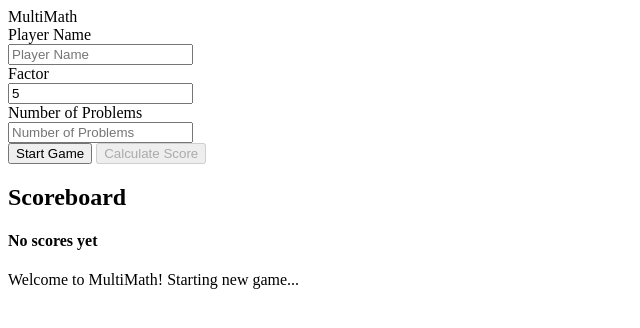
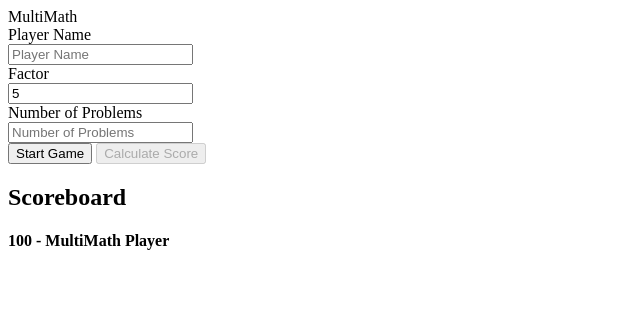
Before and after one commit to NtonBala/multimath-typescript, a website built with webpack: page index.html in a window 1280 px wide. Both pictures are taken after a click on the button "Start Game". Shown: the whole page, without its empty margins (0-640 px from the left). Built offline with nearby package versions, Linux system fonts and the light colour scheme.

Commit message:
Add posting scores functionality

```diff
--- a/app/app.ts
+++ b/app/app.ts
@@ -1,16 +1,33 @@
 'use strict';
+
+const DEFAULT_PLAYERNAME = 'MultiMath Player';
 
 function startGame() {
   // starting a new game
-  const messagesElement = document.getElementById('messages');
-  let playerName: string = 'Audrey';
+  const playerName: string | undefined = getInputValue('playername');
 
   logPlayer(playerName);
-  messagesElement!.innerText = 'Welcome to MultiMath! Starting new game...';
+  postScores(100, playerName);
 }
 
-function logPlayer(name: string): void {
+function logPlayer(name: string = DEFAULT_PLAYERNAME): void {
   console.log(`New game starting for player: ${name}`);
 }
 
+function getInputValue(elementId: string): string | undefined {
+  const inputElement: HTMLInputElement = <HTMLInputElement>document.getElementById(elementId);
+
+  if (inputElement.value === '') {
+    return undefined;
+  } else {
+    return inputElement.value;
+  }
+}
+
+function postScores(score: number, playerName: string = DEFAULT_PLAYERNAME): void {
+  const scoreElement: HTMLElement | null = document.getElementById('postedScores');
+
+  scoreElement!.innerText = `${score} - ${playerName}`;
+}
+
 document.getElementById('startGame')!.addEventListener('click', startGame);
--- a/index.html
+++ b/index.html
@@ -64,7 +64,7 @@
 
     <div id="scores">
       <h2>Scoreboard</h2>
-      <h4>No scores yet</h4>
+      <h4 id="postedScores">No scores yet</h4>
     </div>
 
     <div id="messages"></div>
```
